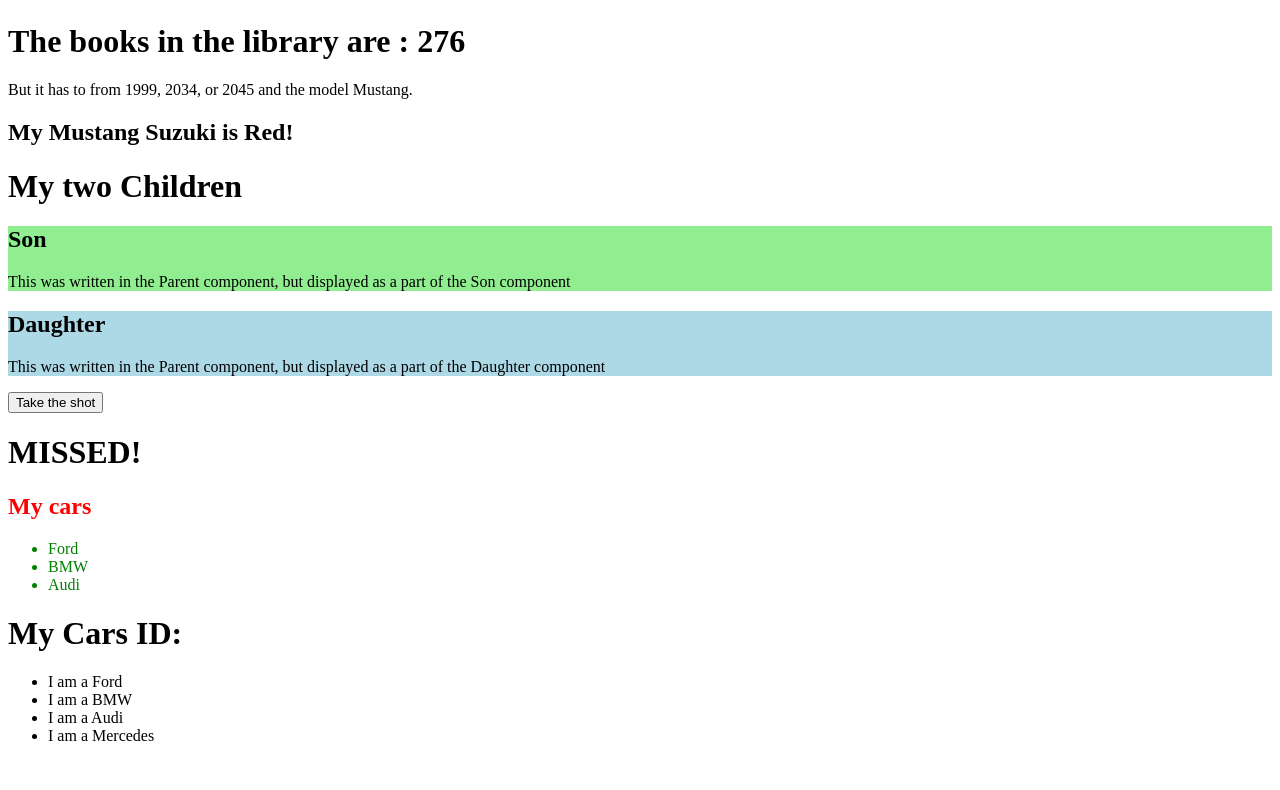
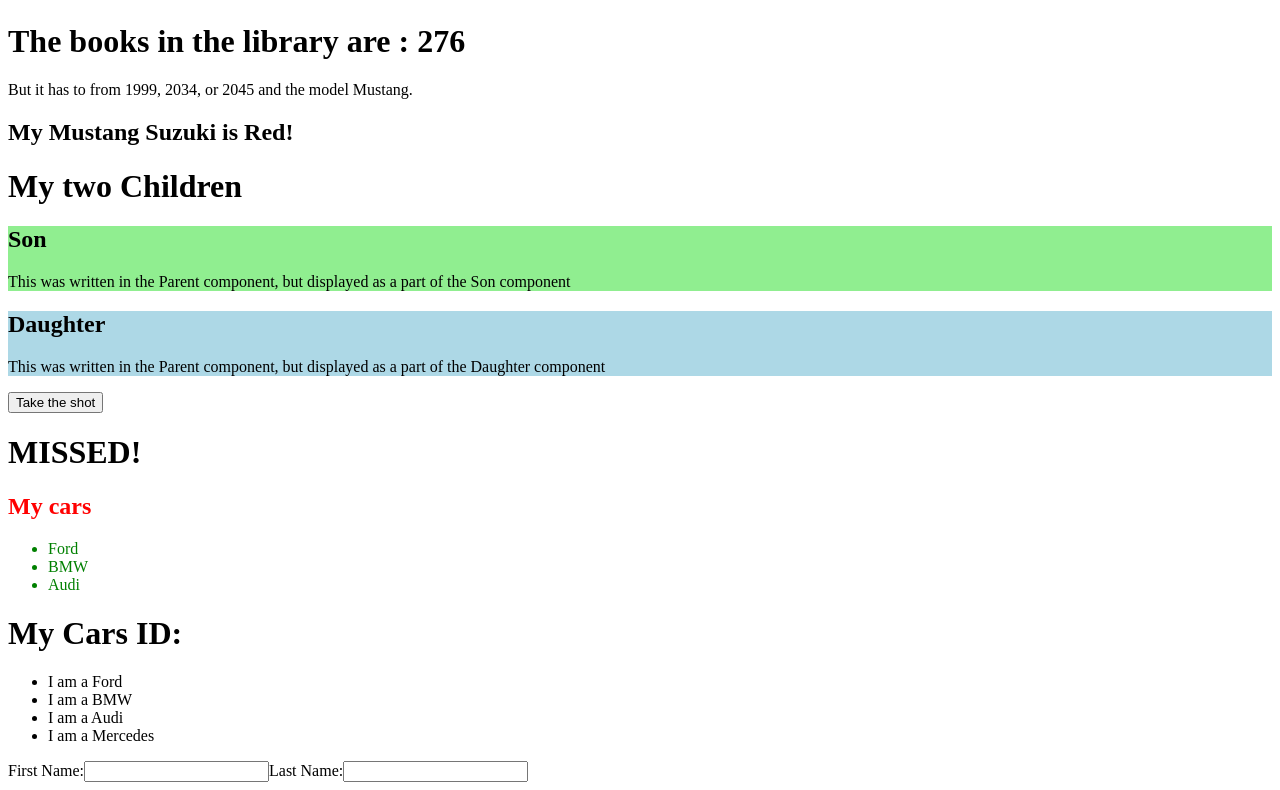
Before and after one commit to Dianah-Porter/ReactJS, a React (Vite) app in the folder my-react-app/: page / in a window 1280 px wide. Shown: the part 320-1110 px from the top of the page. Before the commit the page ends 1081 px from the top, so only its background shows below. Built offline with nearby package versions, Linux system fonts and the light colour scheme.

Commit message:
feat:React Form

```diff
--- a/my-react-app/src/App.tsx
+++ b/my-react-app/src/App.tsx
@@ -9,6 +9,7 @@ import Football from "./components/events";
 import Goal from "./components/conditionals";
 import MyCars from "./components/lists";
 import MyCarss from "./components/keys";
+import MyForm from "./components/form"
 
 
 function Footer (){
@@ -33,6 +34,7 @@ function App() {
       <Goal isGoal={false}/>
       <MyCars/>
       <MyCarss/>
+      <MyForm/>
     </div>
   );
 }
--- /dev/null
+++ b/my-react-app/src/components/form.tsx
@@ -0,0 +1,14 @@
+function MyForm(){
+    return (
+        <form >
+            <label> First Name:
+                <input type="text" />
+            </label>
+
+            <label>Last Name:
+                <input type="text" />
+            </label>
+        </form>
+    )
+}
+export default MyForm;
```
